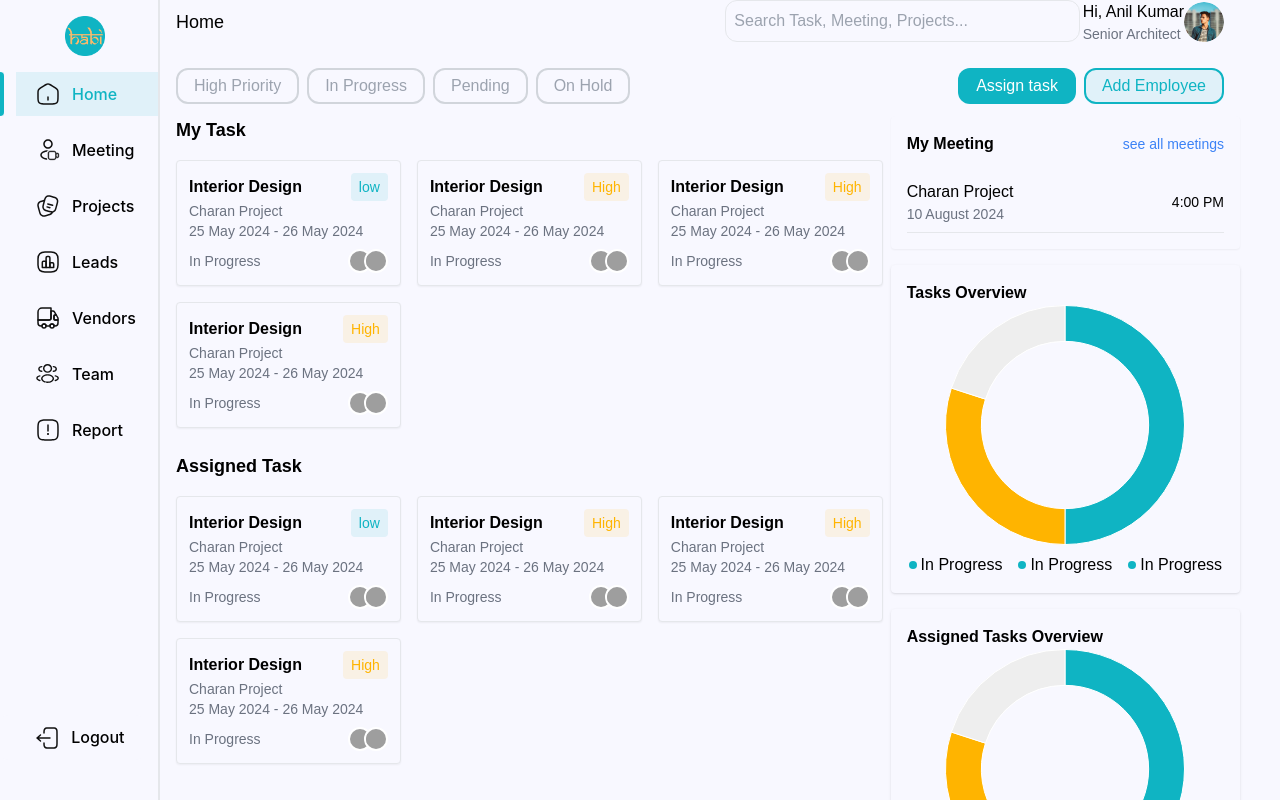
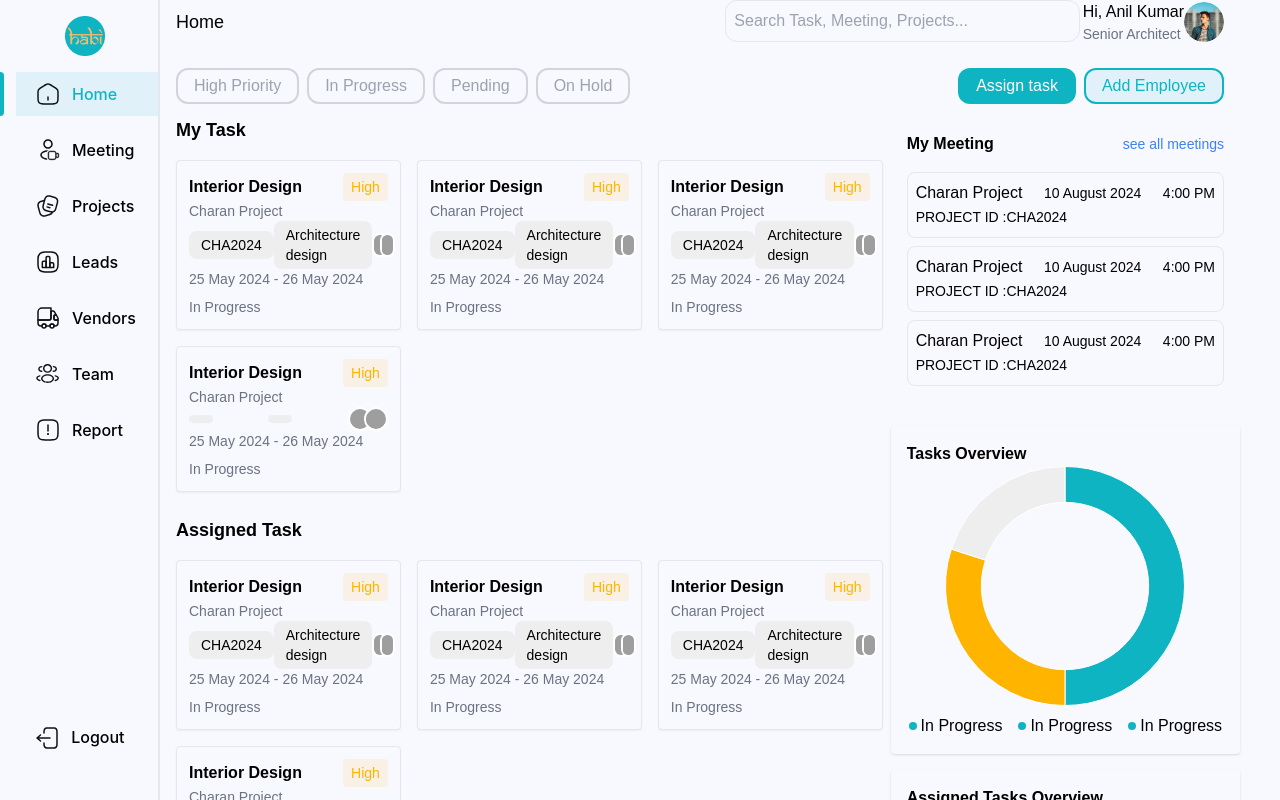
Before and after one commit to tejudharanesh/HABI_internal, a React (Vite) app: page / in a window 1280 px wide. Shown: the top 800 px of the page. Built offline with nearby package versions, Linux system fonts and the light colour scheme; grey boxes are pictures that could not be loaded.

Commit message:
created meeting bar

```diff
--- a/src/components/Admin/Meetings.jsx
+++ b/src/components/Admin/Meetings.jsx
@@ -2,7 +2,7 @@ import React from "react";
 
 function Meetings({ meetings }) {
   return (
-    <div className="p-4 bg-layoutColor rounded shadow-sm">
+    <div className="p-4 bg-layoutColor ">
       <div className="flex justify-between items-center">
         <h3 className="font-semibold text-black">My Meeting</h3>
         <a href="#" className="text-sm text-blue-500">
@@ -13,13 +13,16 @@ function Meetings({ meetings }) {
         {meetings.map((meeting, idx) => (
           <li
             key={idx}
-            className="flex justify-between items-center py-2 border-b"
+            className="items-center p-2 border mb-2 rounded-lg"
           >
-            <div>
+            <div className="flex items-center justify-between">
               <p className="text-black">{meeting.project}</p>
-              <p className="text-sm text-gray-500">{meeting.date}</p>
+              <p className="text-sm text-black">{meeting.date}</p>
+              <p className="text-sm text-black">{meeting.time}</p>
             </div>
-            <span className="text-sm text-black">{meeting.time}</span>
+            <span className="text-sm text-black">
+              PROJECT ID :{meeting.projectId}
+            </span>
           </li>
         ))}
       </ul>
--- a/src/components/Admin/Taskcard.jsx
+++ b/src/components/Admin/Taskcard.jsx
@@ -15,11 +15,11 @@ function Taskcard({ task }) {
           {task.priority}
         </span>
       </div>
+
       <p className="text-sm text-gray-500">{task.project}</p>
-      <p className="text-sm text-gray-500">{task.dates}</p>
-      <div className="mt-2 flex justify-between items-center">
-        <span className="text-sm text-gray-500">{task.status}</span>
-
+      <div className="flex justify-between items-center">
+        <p className="text-sm text-black bg-background p-1 px-3 rounded-lg">{task.projectId}</p>
+        <p className="text-sm text-black bg-background p-1 px-3 rounded-lg">{task.category}</p>
         <div className="flex -space-x-2">
           {task.team.map((member, idx) => (
             <img
@@ -31,6 +31,10 @@ function Taskcard({ task }) {
           ))}
         </div>
       </div>
+      <p className="text-sm text-gray-500">{task.dates}</p>
+      <div className="mt-2 flex justify-between items-center">
+        <span className="text-sm text-gray-500">{task.status}</span>
+      </div>
     </div>
   );
 }
--- a/src/pages/Admin/Home.jsx
+++ b/src/pages/Admin/Home.jsx
@@ -10,17 +10,8 @@ function Home() {
     {
       title: "Interior Design",
       project: "Charan Project",
-      dates: "25 May 2024 - 26 May 2024",
-      status: "In Progress",
-      priority: "low",
-      team: [
-        { name: "Person 1", avatar: "avatar-url" },
-        { name: "Person 2", avatar: "avatar-url" },
-      ],
-    },
-    {
-      title: "Interior Design",
-      project: "Charan Project",
+      projectId: "CHA2024",
+      category: "Architecture design",
       dates: "25 May 2024 - 26 May 2024",
       status: "In Progress",
       priority: "High",
@@ -32,6 +23,21 @@ function Home() {
     {
       title: "Interior Design",
       project: "Charan Project",
+      projectId: "CHA2024",
+      category: "Architecture design",
+      dates: "25 May 2024 - 26 May 2024",
+      status: "In Progress",
+      priority: "High",
+      team: [
+        { name: "Person 1", avatar: "avatar-url" },
+        { name: "Person 2", avatar: "avatar-url" },
+      ],
+    },
+    {
+      title: "Interior Design",
+      project: "Charan Project",
+      projectId: "CHA2024",
+      category: "Architecture design",
       dates: "25 May 2024 - 26 May 2024",
       status: "In Progress",
       priority: "High",
@@ -54,7 +60,26 @@ function Home() {
     // Add more tasks
   ];
   const meetings = [
-    { project: "Charan Project", date: "10 August 2024", time: "4:00 PM" },
+    {
+      project: "Charan Project",
+      date: "10 August 2024",
+      time: "4:00 PM",
+      projectId: "CHA2024",
+    },
+    {
+      project: "Charan Project",
+      date: "10 August 2024",
+      time: "4:00 PM",
+      projectId: "CHA2024",
+    },
+
+    {
+      project: "Charan Project",
+      date: "10 August 2024",
+      time: "4:00 PM",
+      projectId: "CHA2024",
+    },
+
     // Add more meetings
   ];
 
```
